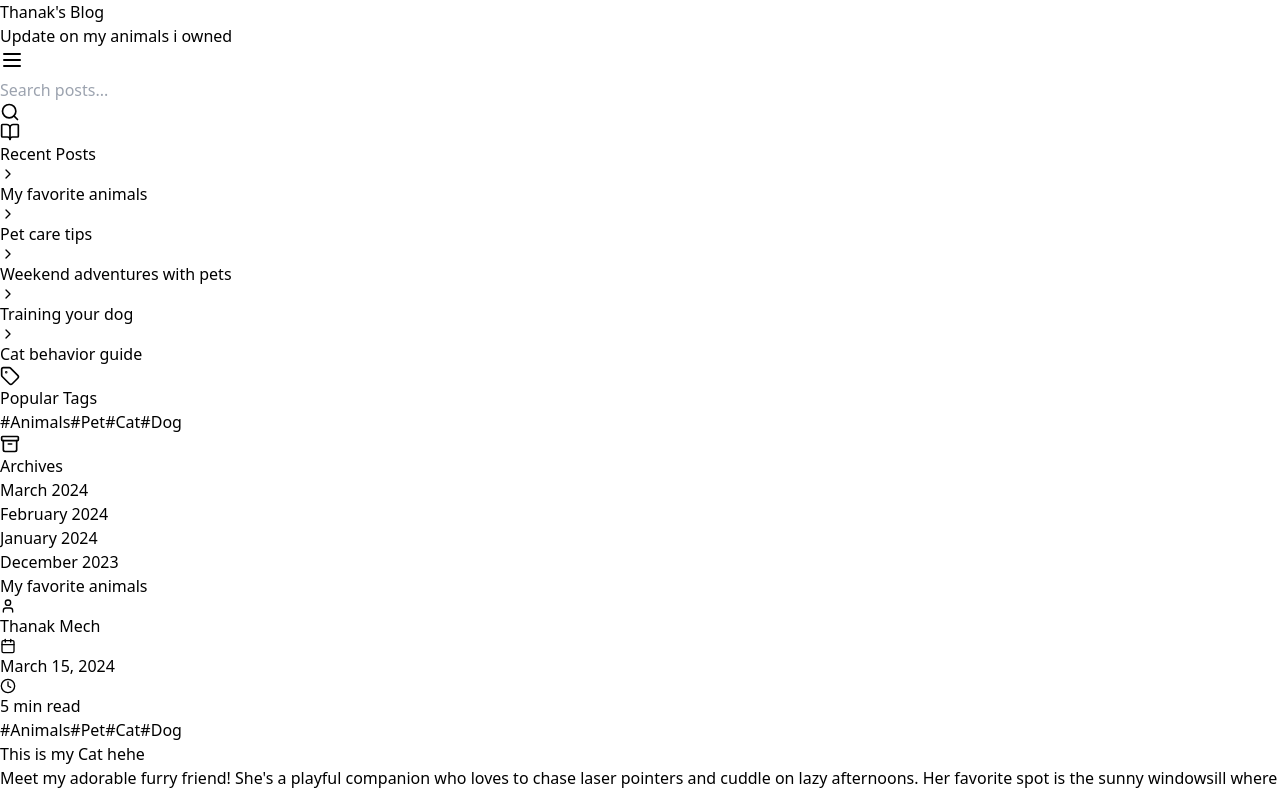
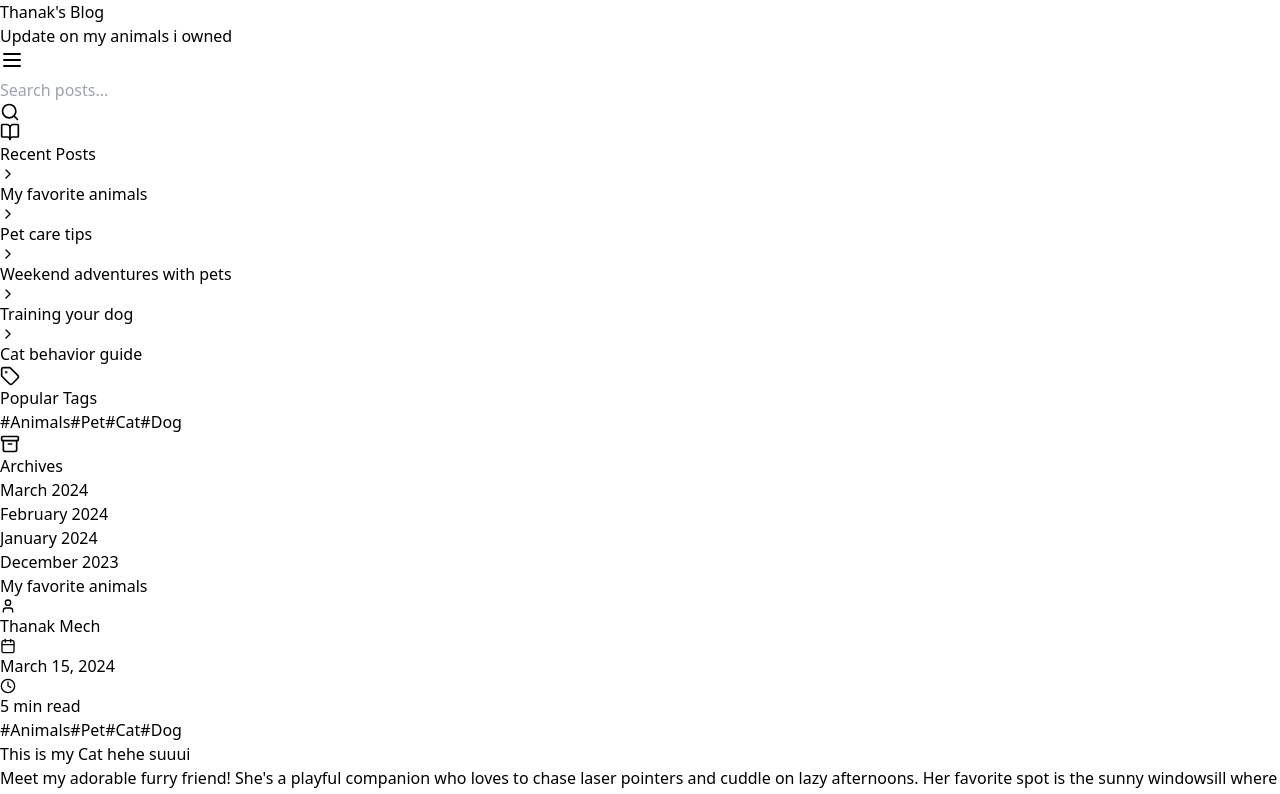
Before and after one commit to thanak81/my-blog-website, a React (Vite) app: page / in a window 1280 px wide. Shown: the top 794 px of the page. Built offline with nearby package versions, Linux system fonts and the light colour scheme.

Commit message:
changing

```diff
--- a/src/Blog.jsx
+++ b/src/Blog.jsx
@@ -13,7 +13,7 @@ const Blog = () => {
       content : [
         {
           type: "heading",
-          content: "This is my Cat hehe"
+          content: "This is my Cat hehe suuui"
         },
         {
           type: "text",
```
